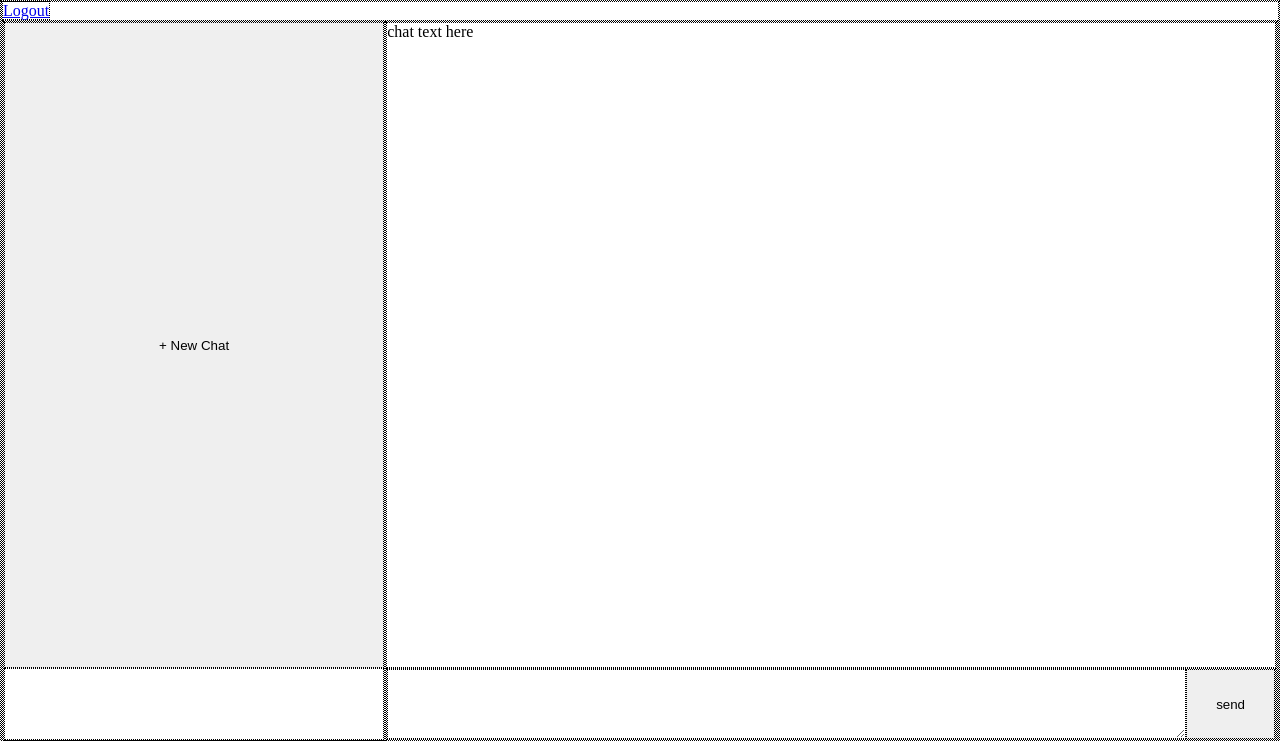
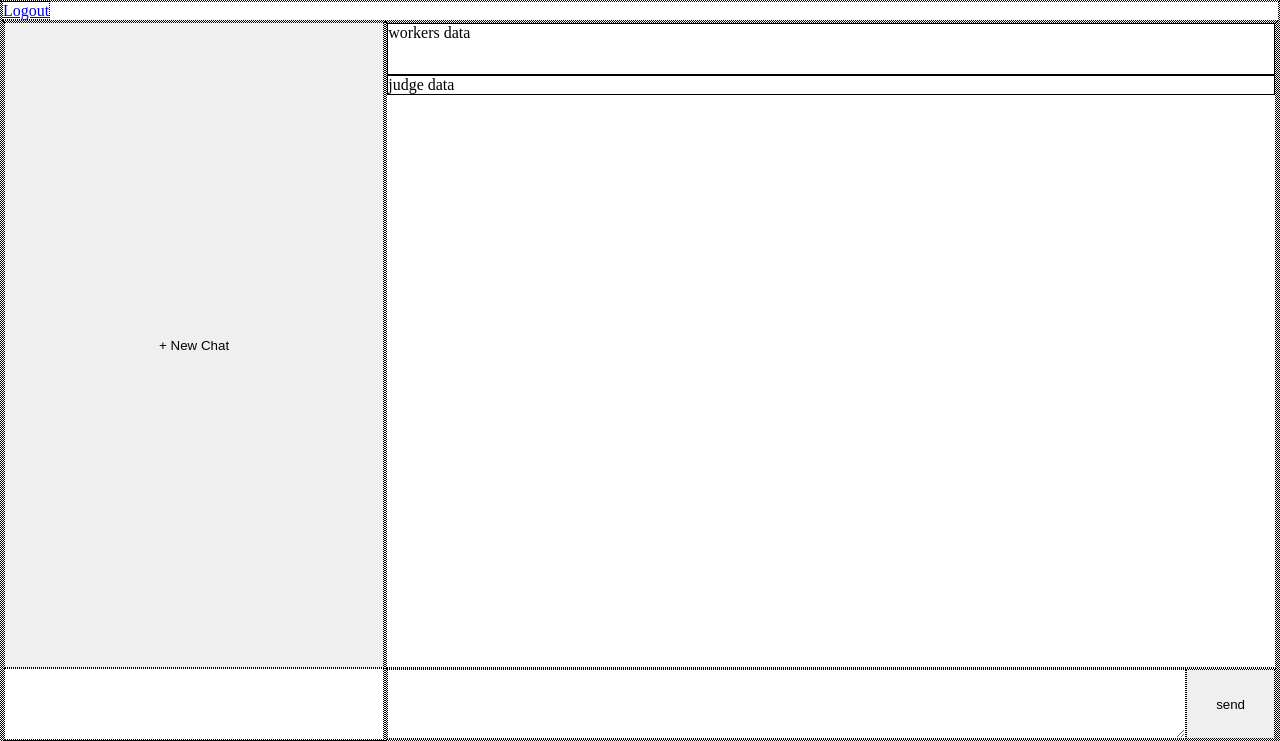
Before and after one commit to Jenis-das/fusion-ai, a Django app: template fusion/templates/chats_dashboard.html in a window 1280 px wide. Shown: the top 741 px of the page. Run offline with Django 5.2, Linux system fonts and the light colour scheme; the template is opened without the code that fills it, so the values that code supplies are empty.

Commit message:
chat delete system views done

```diff
--- a/fusion/templates/chats_dashboard.html
+++ b/fusion/templates/chats_dashboard.html
@@ -40,7 +40,16 @@
             display: none;
 
         }
+        #worker-ai-response{
+            height: 50px;
+            overflow: scroll;
+            overflow-y: hidden;
+            border: 1px solid black;
+        }
 
+        #judge-ai-response{
+            border: 1px solid black;
+        }
 
     </style>
 </head>
@@ -58,7 +67,12 @@
         </div>
         <div id="chat-box">
             <div id="chat-text">
-                chat text here
+                <div id="worker-ai-response">
+                    workers data
+                </div>
+                <div id="judge-ai-response">
+                    judge data
+                </div>
             </div>
             <form action="" id="user-chat-area">
                 <textarea name="user-chat-box" id="user-chat-box">
@@ -69,81 +83,7 @@
         </div>
     </div>
 
-<script>
-    let activeChatId = null;
 
-// load history on page load
-async function loadHistory() {
-    const res = await fetch("{% url 'history' %}");
-    const data = await res.json();
-    renderHistory(data.chats);
-}
-
-function renderHistory(chats) {
-    const container = document.getElementById("history");
-    container.innerHTML = "";
-
-    if (chats.length === 0) {
-        container.innerHTML = "<p style='color:gray;font-size:13px;padding:8px;'>No chats yet</p>";
-        return;
-    }
-
-    chats.forEach(chat => {
-        const div = document.createElement("div");
-        div.classList.add("history-item");
-        if (chat.id === activeChatId) div.classList.add("active");
-        div.innerHTML = `
-            <span class="chat-title">${chat.name}</span>
-            <span class="chat-time">${chat.created_at}</span>
-        `;
-        div.addEventListener("click", () => selectChat(chat.id));
-        container.appendChild(div);
-    });
-}
-
-function selectChat(chatId) {
-    activeChatId = chatId;
-    loadHistory(); // re-render to update active highlight
-    // later: load messages for this chat
-}
-
-// new chat button
-document.getElementById("new-chat-btn").addEventListener("click", async () => {
-    const res = await fetch("{% url 'new_chat' %}", {
-        method: "POST",
-        headers: { "X-CSRFToken": "{{ csrf_token }}" }
-    });
-    const data = await res.json();
-    activeChatId = data.id;
-    await loadHistory();
-});
-
-// also auto-create chat when user sends first message (if no active chat)
-document.getElementById("user-chat-area").addEventListener("submit", async (e) => {
-    e.preventDefault();
-
-    if (!activeChatId) {
-        // auto create chat first
-        const res = await fetch("{% url 'new_chat' %}", {
-            method: "POST",
-            headers: { "X-CSRFToken": "{{ csrf_token }}" }
-        });
-        const data = await res.json();
-        activeChatId = data.id;
-        await loadHistory();
-    }
-
-    const message = document.getElementById("user-chat-box").value;
-    if (!message.trim()) return;
-
-    // next: send message to chat API
-    console.log("send to chat:", activeChatId, message);
-    document.getElementById("user-chat-box").value = "";
-});
-
-// init
-loadHistory();
-</script>
 
 
 
--- a/fusion/urls.py
+++ b/fusion/urls.py
@@ -16,5 +16,6 @@ urlpatterns = [
     path('api-keys/', fusions.apikeys, name=fusion_routes.apikeys),
     path('history/', fusions.history, name=fusion_routes.history ),
     path('new_chat/', fusions.new_chat, name=fusion_routes.new_chat ),
+    path('delete-chat/<int:id>', fusions.delete_chat, name="delete-chat"),
     path('chat-dashboard/<int:id>', fusions.current_chat, name = 'current_chat')
 ]
--- a/fusion/views.py
+++ b/fusion/views.py
@@ -148,7 +148,7 @@ class fusion(Authentications):
     def settings(self, request):
         user = self.token_checker(request)
         if user is None:
-            return redirect(fusion_routes.login)
+                 redirect(fusion_routes.login)
 
         if request.method == "POST":
             try:
@@ -211,6 +211,7 @@ class fusion(Authentications):
 
 
 
+
     def history(self, request):
         user = self.token_checker(request)
         if user is None:
@@ -227,6 +228,24 @@ class fusion(Authentications):
         ]
         return JsonResponse({"chats": data})
 
+    def delete_chat(self, request, id):
+        user = self.token_checker(request)
+        if user is None:
+            return redirect(fusion_routes.login)
+        if request.method == "GET":
+            try:
+                chat = Chat.objects.filter(user = user, id = id).first()
+                chat.delete()
+                print("chat deleted")
+                return HttpResponse("chat deleted")
+            except Exception as e:
+                print(e)
+                # return HttpResponse("")
+        return redirect(fusion_routes.chats_dashboard)
+
+
+
+
     def new_chat(self, request):
         user = self.token_checker(request)
         if user is None:
@@ -238,8 +257,9 @@ class fusion(Authentications):
                 name="New Chat"  # will be renamed after first message
             )
             return JsonResponse({"id": chat.id, "name": chat.name})
+        return JsonResponse({"error": "invalid"}, status=400)
 
-        return JsonResponse({"error": "invalid"}, status=400)
+
 
     def current_chat(self, request, id):
         user = self.token_checker(request)
```
Also changed, not shown: fusion/engine.py (+44 -43 lines), db.sqlite3.
